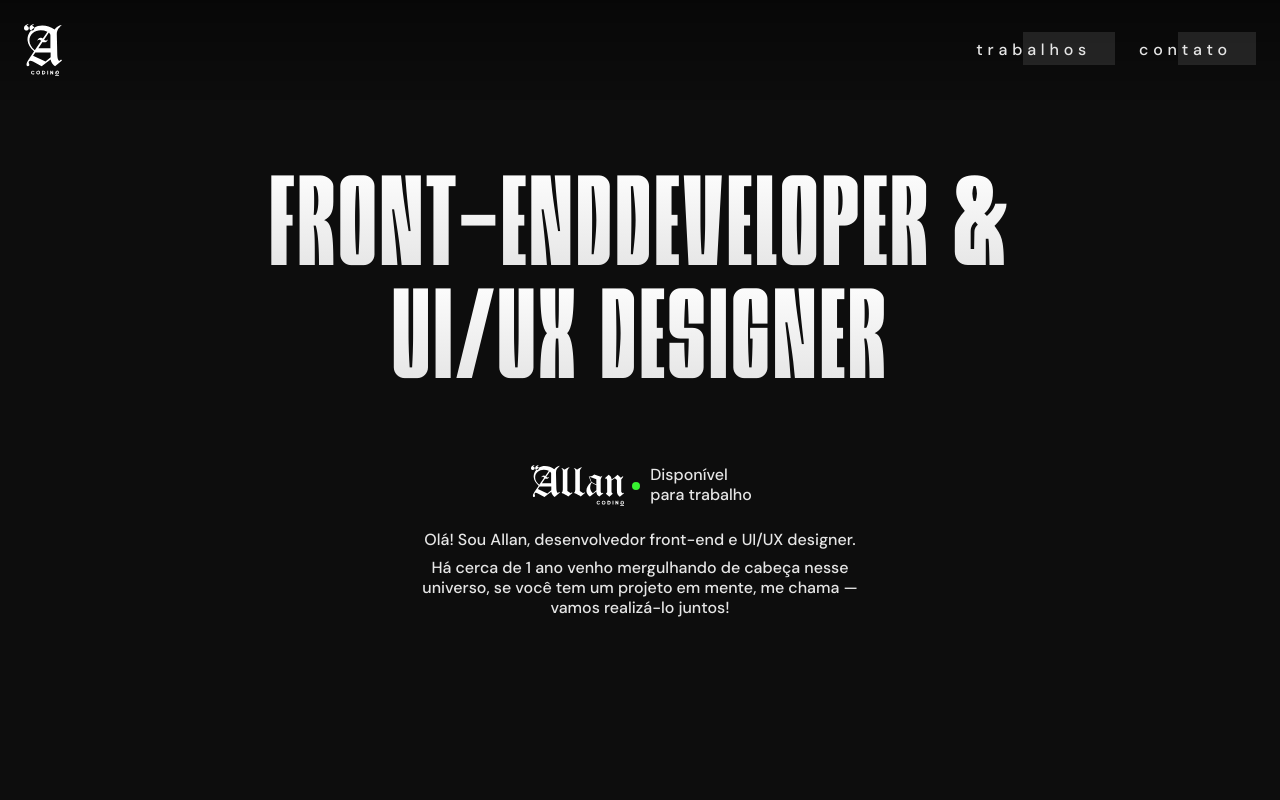
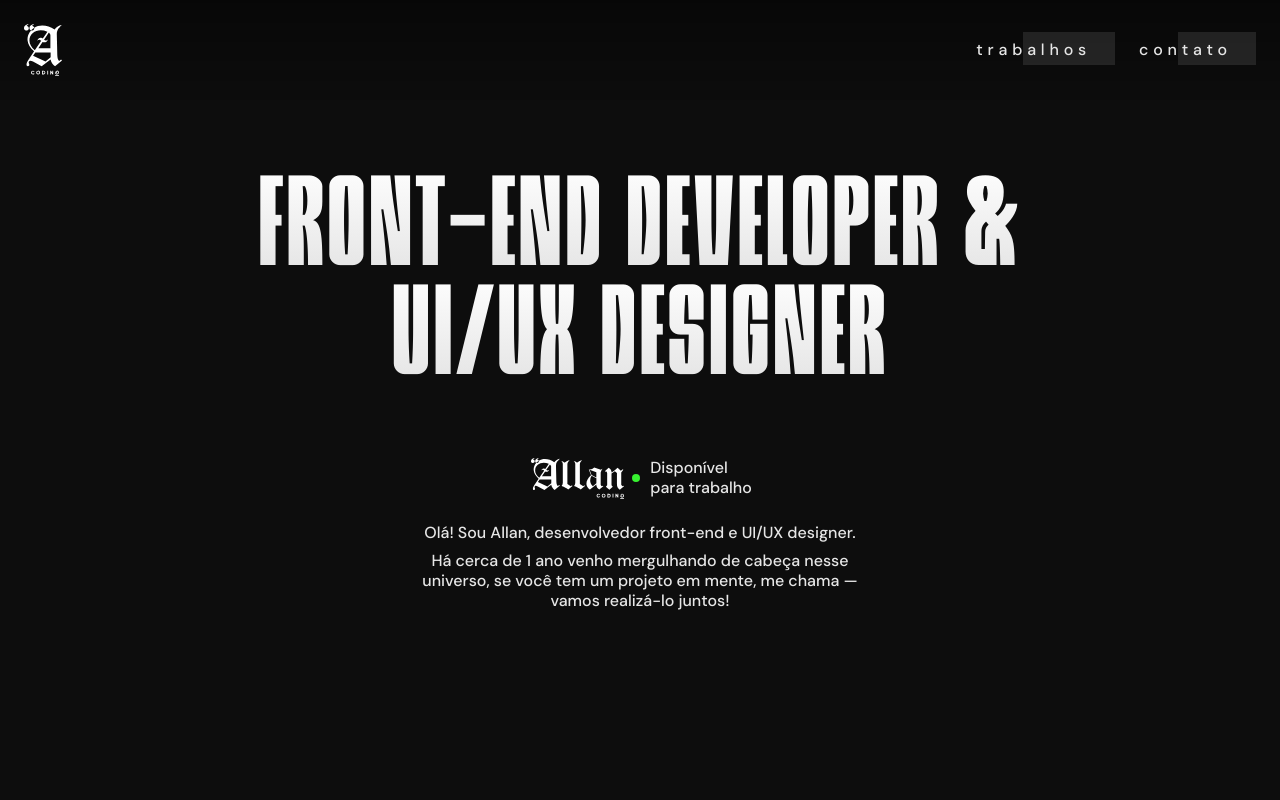
Before and after one commit to allangdasilva/portfolio, a Next.js app: page / in a window 1280 px wide. Shown: the top 800 px of the page. Built offline with nearby package versions, Linux system fonts and the light colour scheme.

Commit message:
Correções na Hero Section

```diff
--- a/src/components/HeroSection.tsx
+++ b/src/components/HeroSection.tsx
@@ -19,10 +19,17 @@ export default function HeroSection() {
       });
 
       const titleSplit = new SplitText(titleRef.current, {
-        type: "chars, word",
+        type: "chars, words",
+        tag: "span",
+        wordsClass: "word",
+        charsClass: "char",
       });
       titleSplit.chars.forEach((char) => {
-        char.classList.add("title-gradient-white");
+        char.classList.add(
+          "title-gradient-white",
+          "whitespace-nowrap",
+          "inline-block"
+        );
       });
       gsap.from(titleSplit.chars, {
         yPercent: 100,
@@ -52,13 +59,14 @@ export default function HeroSection() {
         <div className="pb-20 pt-15">
           <h1
             ref={titleRef}
-            className="main_title text-center gsap-init *:inline-block *:max-[600px]:inline"
+            className="main_title text-center gsap-init [&_.word]:whitespace-nowrap
+            [&_.char]:inline-block"
             suppressHydrationWarning
           >
-            <span className="overflow-hidden max-[600px]:pr-3.5">
+            <span className="block max-sm:inline-block max-sm:pr-3.5">
               FRONT-END DEVELOPER &
             </span>
-            <span className="overflow-hidden">UI/UX DESIGNER</span>
+            <span>UI/UX DESIGNER</span>
           </h1>
         </div>
 
```
